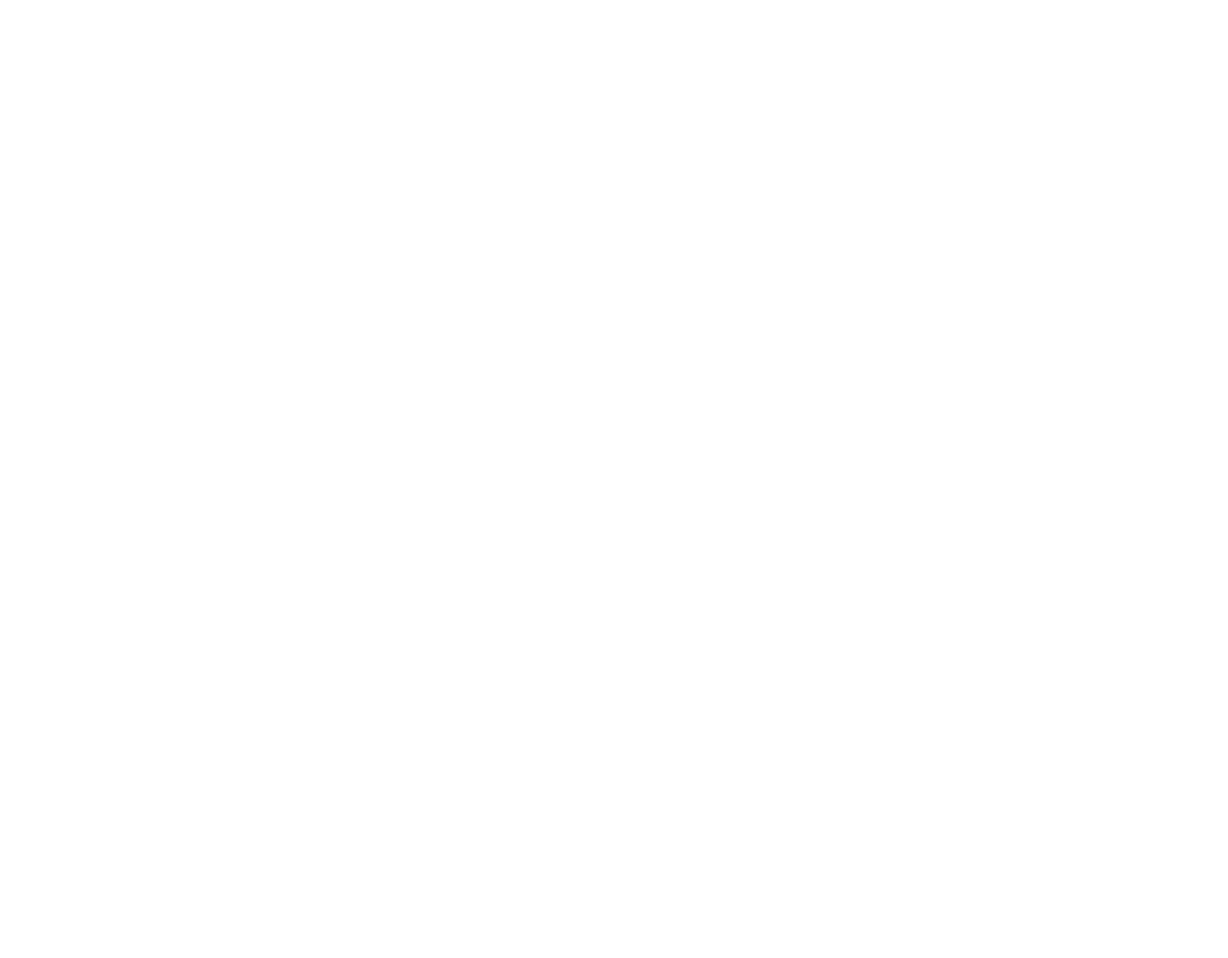
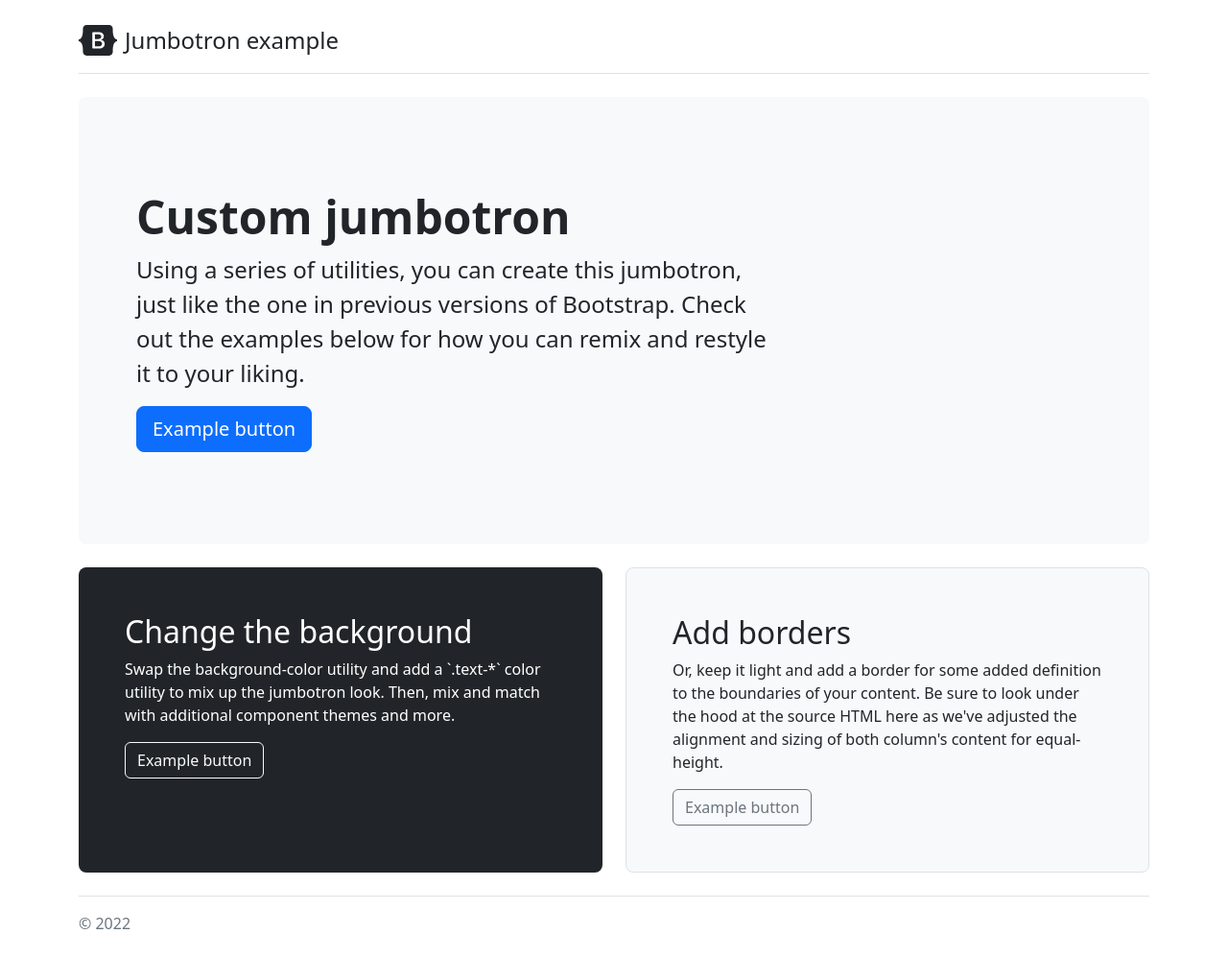
Before and after one commit to bpstr/css-gradient-cards, a website: page index.html in a window 1280 px wide. Shown: the whole page at 96% size. Before the commit the page ends 800 px from the top, so only its background shows below. Drawn offline with Linux system fonts and the light colour scheme.

Commit message:
Update index.html

```diff
--- a/index.html
+++ b/index.html
@@ -8,8 +8,45 @@
     <link rel="icon" href="assets/favicon.svg" type="image/svg">
 </head>
 <body>
+<main>
+  <div class="container py-4">
+    <header class="pb-3 mb-4 border-bottom">
+      <a href="/" class="d-flex align-items-center text-dark text-decoration-none">
+        <svg xmlns="http://www.w3.org/2000/svg" width="40" height="32" class="me-2" viewBox="0 0 118 94" role="img"><title>Bootstrap</title><path fill-rule="evenodd" clip-rule="evenodd" d="M24.509 0c-6.733 0-11.715 5.893-11.492 12.284.214 6.14-.064 14.092-2.066 20.577C8.943 39.365 5.547 43.485 0 44.014v5.972c5.547.529 8.943 4.649 10.951 11.153 2.002 6.485 2.28 14.437 2.066 20.577C12.794 88.106 17.776 94 24.51 94H93.5c6.733 0 11.714-5.893 11.491-12.284-.214-6.14.064-14.092 2.066-20.577 2.009-6.504 5.396-10.624 10.943-11.153v-5.972c-5.547-.529-8.934-4.649-10.943-11.153-2.002-6.484-2.28-14.437-2.066-20.577C105.214 5.894 100.233 0 93.5 0H24.508zM80 57.863C80 66.663 73.436 72 62.543 72H44a2 2 0 01-2-2V24a2 2 0 012-2h18.437c9.083 0 15.044 4.92 15.044 12.474 0 5.302-4.01 10.049-9.119 10.88v.277C75.317 46.394 80 51.21 80 57.863zM60.521 28.34H49.948v14.934h8.905c6.884 0 10.68-2.772 10.68-7.727 0-4.643-3.264-7.207-9.012-7.207zM49.948 49.2v16.458H60.91c7.167 0 10.964-2.876 10.964-8.281 0-5.406-3.903-8.178-11.425-8.178H49.948z" fill="currentColor"></path></svg>
+        <span class="fs-4">Jumbotron example</span>
+      </a>
+    </header>
 
-    <div
+    <div class="p-5 mb-4 bg-light rounded-3">
+      <div class="container-fluid py-5">
+        <h1 class="display-5 fw-bold">Custom jumbotron</h1>
+        <p class="col-md-8 fs-4">Using a series of utilities, you can create this jumbotron, just like the one in previous versions of Bootstrap. Check out the examples below for how you can remix and restyle it to your liking.</p>
+        <button class="btn btn-primary btn-lg" type="button">Example button</button>
+      </div>
+    </div>
+
+    <div class="row align-items-md-stretch">
+      <div class="col-md-6">
+        <div class="h-100 p-5 text-bg-dark rounded-3">
+          <h2>Change the background</h2>
+          <p>Swap the background-color utility and add a `.text-*` color utility to mix up the jumbotron look. Then, mix and match with additional component themes and more.</p>
+          <button class="btn btn-outline-light" type="button">Example button</button>
+        </div>
+      </div>
+      <div class="col-md-6">
+        <div class="h-100 p-5 bg-light border rounded-3">
+          <h2>Add borders</h2>
+          <p>Or, keep it light and add a border for some added definition to the boundaries of your content. Be sure to look under the hood at the source HTML here as we've adjusted the alignment and sizing of both column's content for equal-height.</p>
+          <button class="btn btn-outline-secondary" type="button">Example button</button>
+        </div>
+      </div>
+    </div>
+
+    <footer class="pt-3 mt-4 text-muted border-top">
+      © 2022
+    </footer>
+  </div>
+</main>
 
 </body>
 </html>
```
